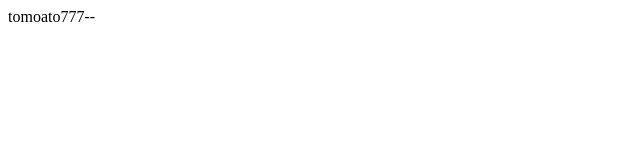
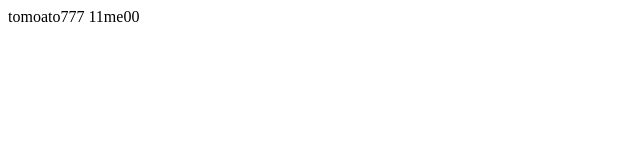
Before and after one commit to fxyb/fxyb_test, a plain HTML site: page index.html in a window 1280 px wide. Shown: the full height of the page, 0-640 px from the left. Drawn offline with Linux system fonts and the light colour scheme.

Commit message:
测试冲突

```diff
--- a/index.html
+++ b/index.html
@@ -7,6 +7,6 @@
     <title>Document</title>
 </head>
 <body>
-    <div>tomoato777--</div>
+    <div>tomoato777 11me00</div>
 </body>
 </html>
```
